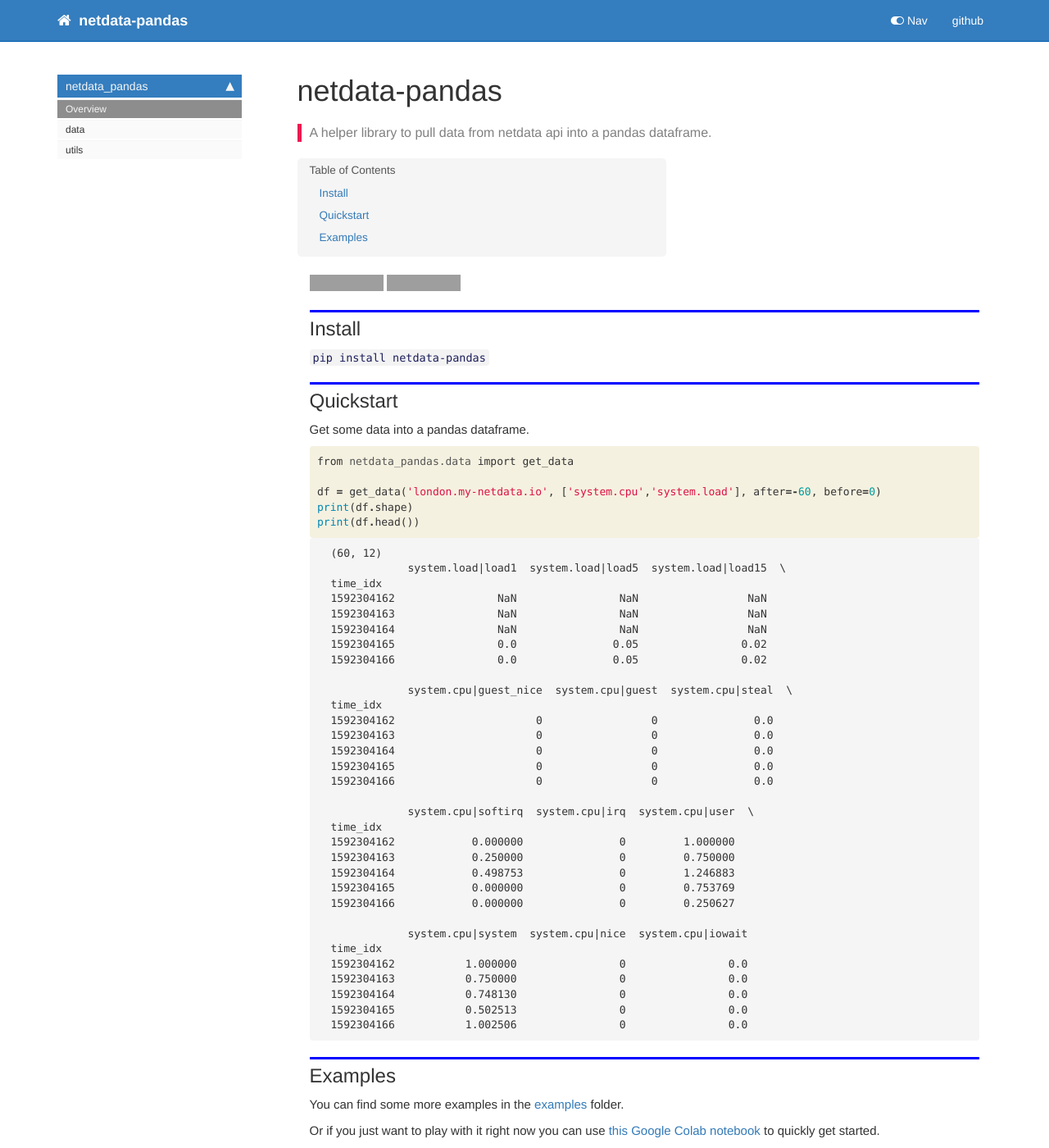
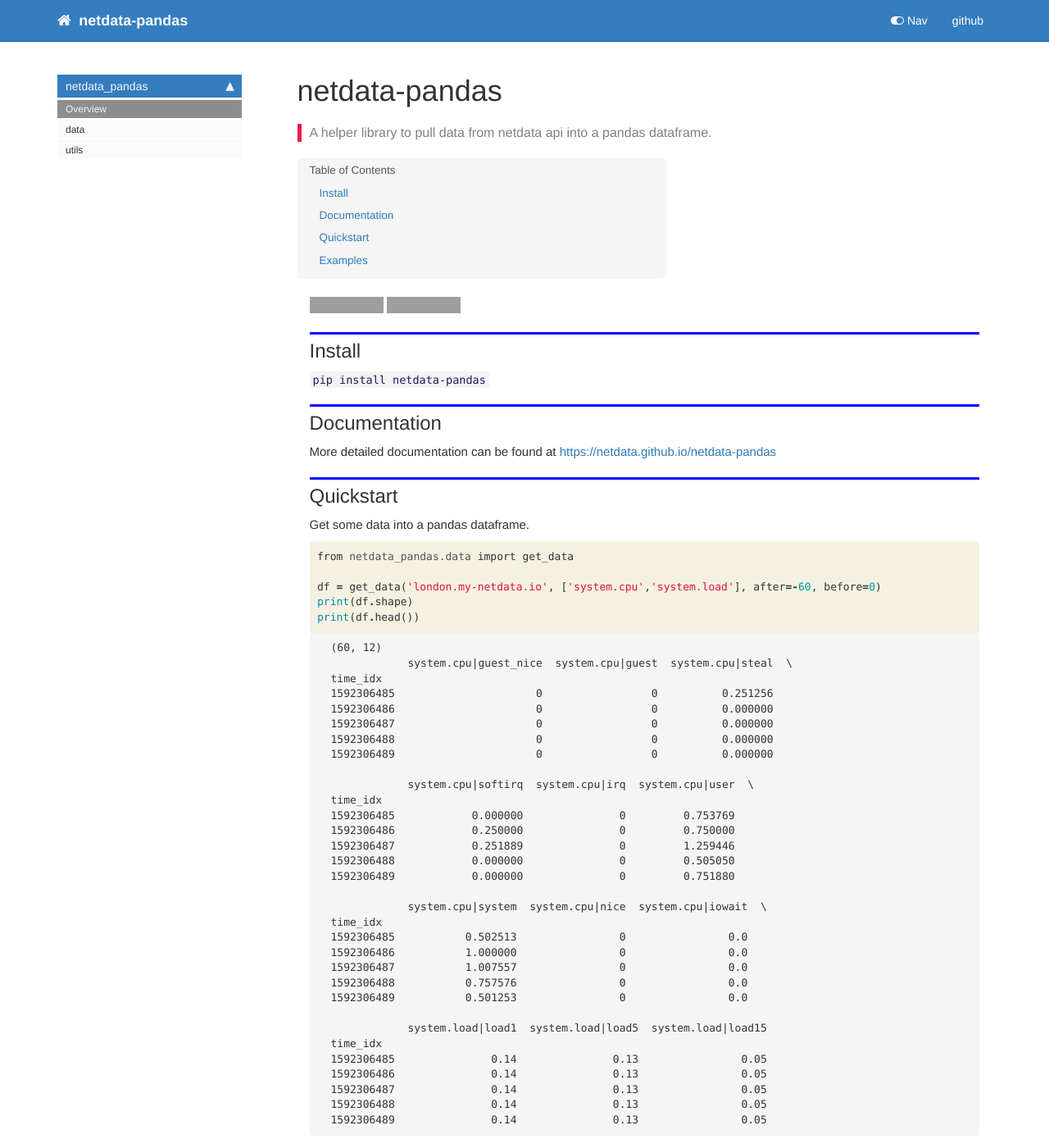
Before and after one commit to netdata/netdata-pandas, a Jekyll site: the page built from docs/index.html, in a window 1280 px wide and 1400 px high. Shown: the whole window at 82% size. Built offline with Jekyll 4.4.1, drawn with Linux system fonts in a browser that asks for light colours; nearby versions of some CDN libraries; comment, search, counter and statistics services are not loaded; grey boxes are pictures that could not be loaded.

Commit message:
update docs

```diff
--- a/docs/index.html
+++ b/docs/index.html
@@ -50,6 +50,19 @@
 </div>
 <div class="cell border-box-sizing text_cell rendered"><div class="inner_cell">
 <div class="text_cell_render border-box-sizing rendered_html">
+<h2 id="Documentation">Documentation<a class="anchor-link" href="#Documentation"> </a></h2>
+</div>
+</div>
+</div>
+<div class="cell border-box-sizing text_cell rendered"><div class="inner_cell">
+<div class="text_cell_render border-box-sizing rendered_html">
+<p>More detailed documentation can be found at <a href="https://netdata.github.io/netdata-pandas">https://netdata.github.io/netdata-pandas</a></p>
+
+</div>
+</div>
+</div>
+<div class="cell border-box-sizing text_cell rendered"><div class="inner_cell">
+<div class="text_cell_render border-box-sizing rendered_html">
 <h2 id="Quickstart">Quickstart<a class="anchor-link" href="#Quickstart"> </a></h2>
 </div>
 </div>
@@ -86,37 +99,37 @@
 
 <div class="output_subarea output_stream output_stdout output_text">
 <pre>(60, 12)
-            system.load|load1  system.load|load5  system.load|load15  \
-time_idx
-1592304162                NaN                NaN                 NaN
-1592304163                NaN                NaN                 NaN
-1592304164                NaN                NaN                 NaN
-1592304165                0.0               0.05                0.02
-1592304166                0.0               0.05                0.02
-
             system.cpu|guest_nice  system.cpu|guest  system.cpu|steal  \
 time_idx
-1592304162                      0                 0               0.0
-1592304163                      0                 0               0.0
-1592304164                      0                 0               0.0
-1592304165                      0                 0               0.0
-1592304166                      0                 0               0.0
+1592306485                      0                 0          0.251256
+1592306486                      0                 0          0.000000
+1592306487                      0                 0          0.000000
+1592306488                      0                 0          0.000000
+1592306489                      0                 0          0.000000
 
             system.cpu|softirq  system.cpu|irq  system.cpu|user  \
 time_idx
-1592304162            0.000000               0         1.000000
-1592304163            0.250000               0         0.750000
-1592304164            0.498753               0         1.246883
-1592304165            0.000000               0         0.753769
-1592304166            0.000000               0         0.250627
+1592306485            0.000000               0         0.753769
+1592306486            0.250000               0         0.750000
+1592306487            0.251889               0         1.259446
+1592306488            0.000000               0         0.505050
+1592306489            0.000000               0         0.751880
 
-            system.cpu|system  system.cpu|nice  system.cpu|iowait
+            system.cpu|system  system.cpu|nice  system.cpu|iowait  \
 time_idx
-1592304162           1.000000                0                0.0
-1592304163           0.750000                0                0.0
-1592304164           0.748130                0                0.0
-1592304165           0.502513                0                0.0
-1592304166           1.002506                0                0.0
+1592306485           0.502513                0                0.0
+1592306486           1.000000                0                0.0
+1592306487           1.007557                0                0.0
+1592306488           0.757576                0                0.0
+1592306489           0.501253                0                0.0
+
+            system.load|load1  system.load|load5  system.load|load15
+time_idx
+1592306485               0.14               0.13                0.05
+1592306486               0.14               0.13                0.05
+1592306487               0.14               0.13                0.05
+1592306488               0.14               0.13                0.05
+1592306489               0.14               0.13                0.05
 </pre>
 </div>
 </div>
```
Also changed, not shown: README.md, 1 other file.
